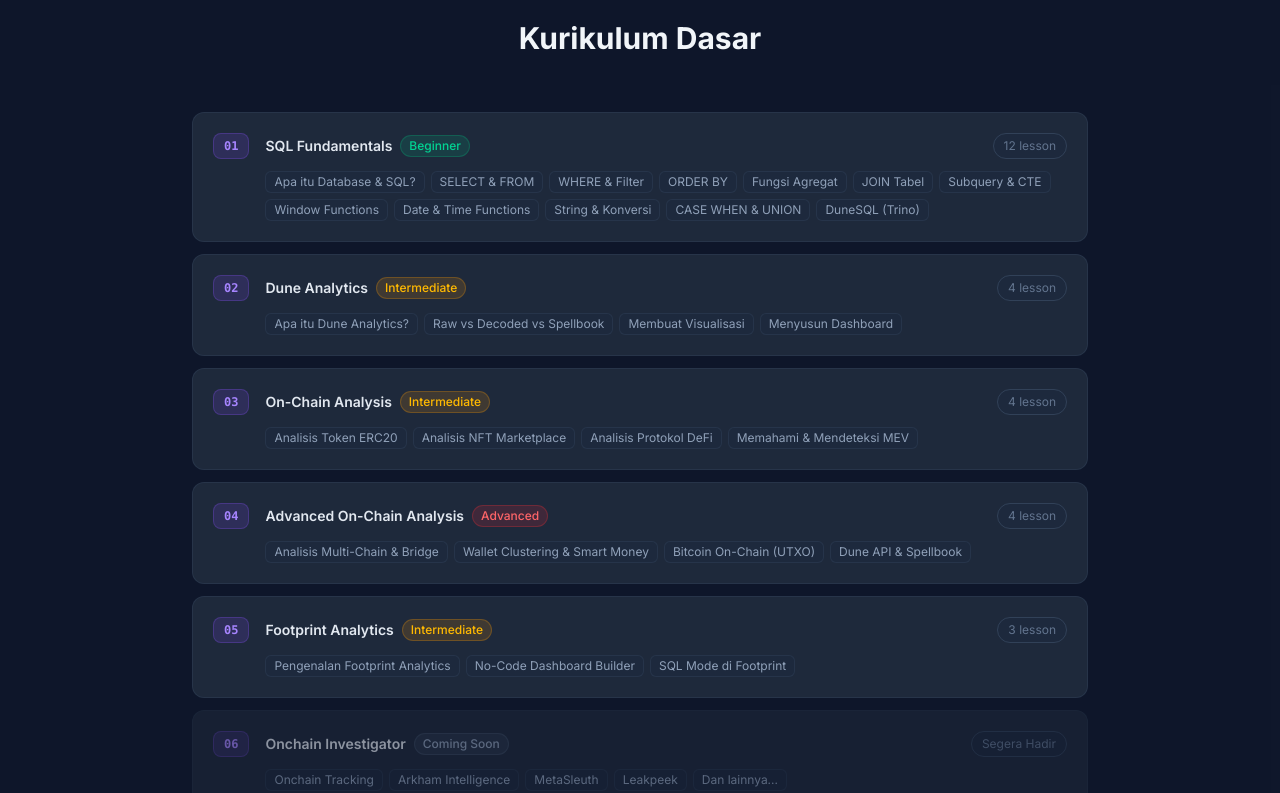
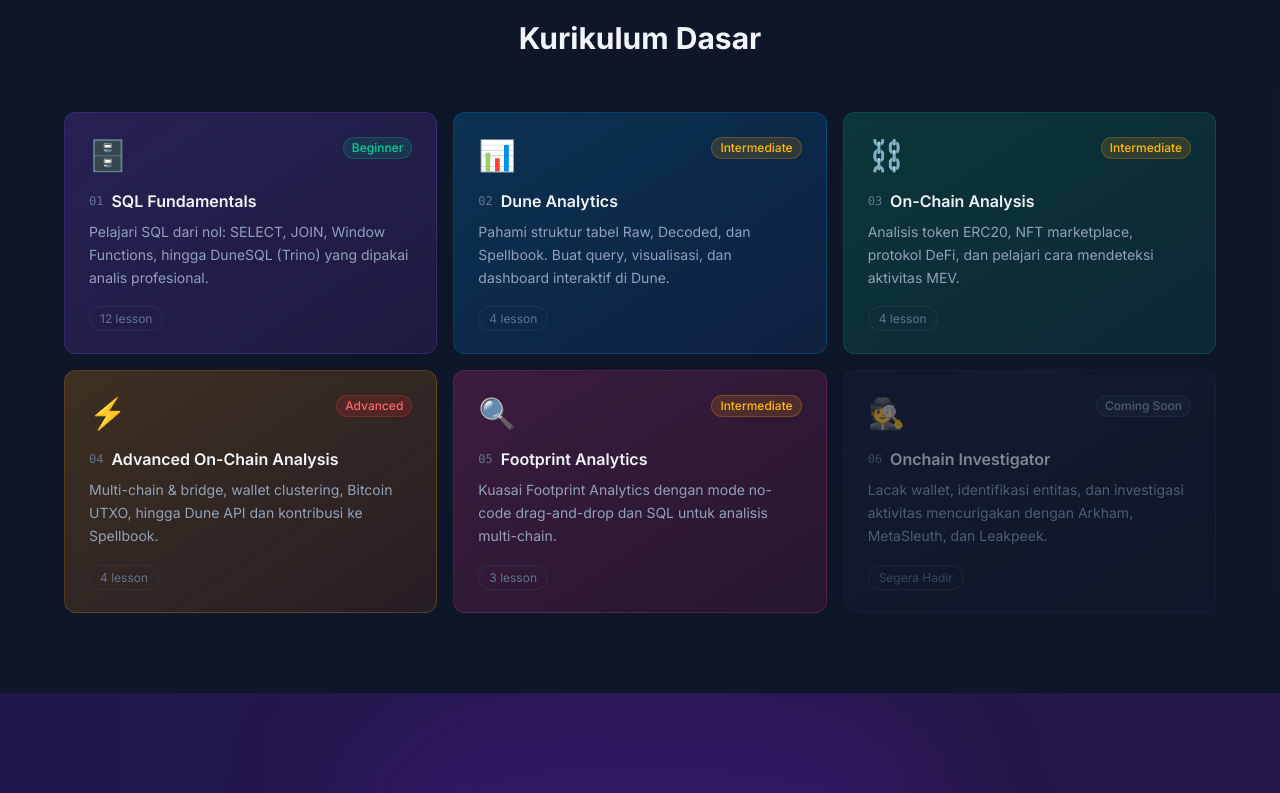
Before and after one commit to imheksa/onchaind62, a Next.js app: page / in a window 1280 px wide. Shown: the part 1440-2233 px from the top of the page. Built offline with nearby package versions, Linux system fonts and the light colour scheme.

Commit message:
feat: redesign curriculum section as feature-style grid cards
Co-Authored-By: Claude Sonnet 4.6 <noreply@anthropic.com>

```diff
--- a/app/page.tsx
+++ b/app/page.tsx
@@ -46,12 +46,42 @@ const features = [
 ];
 
 const curriculum = [
-  { num: "01", title: "SQL Fundamentals", level: "Beginner", lessons: 12, topics: ["Apa itu Database & SQL?", "SELECT & FROM", "WHERE & Filter", "ORDER BY", "Fungsi Agregat", "JOIN Tabel", "Subquery & CTE", "Window Functions", "Date & Time Functions", "String & Konversi", "CASE WHEN & UNION", "DuneSQL (Trino)"] },
-  { num: "02", title: "Dune Analytics", level: "Intermediate", lessons: 4, topics: ["Apa itu Dune Analytics?", "Raw vs Decoded vs Spellbook", "Membuat Visualisasi", "Menyusun Dashboard"] },
-  { num: "03", title: "On-Chain Analysis", level: "Intermediate", lessons: 4, topics: ["Analisis Token ERC20", "Analisis NFT Marketplace", "Analisis Protokol DeFi", "Memahami & Mendeteksi MEV"] },
-  { num: "04", title: "Advanced On-Chain Analysis", level: "Advanced", lessons: 4, topics: ["Analisis Multi-Chain & Bridge", "Wallet Clustering & Smart Money", "Bitcoin On-Chain (UTXO)", "Dune API & Spellbook"] },
-  { num: "05", title: "Footprint Analytics", level: "Intermediate", lessons: 3, topics: ["Pengenalan Footprint Analytics", "No-Code Dashboard Builder", "SQL Mode di Footprint"] },
-  { num: "06", title: "Onchain Investigator", level: "Coming Soon", lessons: 0, topics: ["Onchain Tracking", "Arkham Intelligence", "MetaSleuth", "Leakpeek", "Dan lainnya..."] },
+  {
+    num: "01", title: "SQL Fundamentals", level: "Beginner", lessons: 12,
+    icon: "🗄️",
+    desc: "Pelajari SQL dari nol: SELECT, JOIN, Window Functions, hingga DuneSQL (Trino) yang dipakai analis profesional.",
+    color: "from-violet-500/20 to-purple-500/10 border-violet-500/20",
+  },
+  {
+    num: "02", title: "Dune Analytics", level: "Intermediate", lessons: 4,
+    icon: "📊",
+    desc: "Pahami struktur tabel Raw, Decoded, dan Spellbook. Buat query, visualisasi, dan dashboard interaktif di Dune.",
+    color: "from-sky-500/20 to-blue-500/10 border-sky-500/20",
+  },
+  {
+    num: "03", title: "On-Chain Analysis", level: "Intermediate", lessons: 4,
+    icon: "⛓️",
+    desc: "Analisis token ERC20, NFT marketplace, protokol DeFi, dan pelajari cara mendeteksi aktivitas MEV.",
+    color: "from-emerald-500/20 to-teal-500/10 border-emerald-500/20",
+  },
+  {
+    num: "04", title: "Advanced On-Chain Analysis", level: "Advanced", lessons: 4,
+    icon: "⚡",
+    desc: "Multi-chain & bridge, wallet clustering, Bitcoin UTXO, hingga Dune API dan kontribusi ke Spellbook.",
+    color: "from-amber-500/20 to-orange-500/10 border-amber-500/20",
+  },
+  {
+    num: "05", title: "Footprint Analytics", level: "Intermediate", lessons: 3,
+    icon: "🔍",
+    desc: "Kuasai Footprint Analytics dengan mode no-code drag-and-drop dan SQL untuk analisis multi-chain.",
+    color: "from-pink-500/20 to-rose-500/10 border-pink-500/20",
+  },
+  {
+    num: "06", title: "Onchain Investigator", level: "Coming Soon", lessons: 0,
+    icon: "🕵️",
+    desc: "Lacak wallet, identifikasi entitas, dan investigasi aktivitas mencurigakan dengan Arkham, MetaSleuth, dan Leakpeek.",
+    color: "from-slate-500/10 to-slate-600/5 border-slate-600/20",
+  },
 ];
 
 const stats = [
@@ -167,39 +197,32 @@ export default function HomePage() {
 
       {/* Curriculum */}
       <section className="py-20 px-6 bg-slate-900/50">
-        <div className="max-w-4xl mx-auto">
+        <div className="max-w-6xl mx-auto">
           <div className="text-center mb-14">
             <h2 className="text-3xl font-bold text-slate-100 mb-4">Kurikulum Dasar</h2>
           </div>
-          <div className="space-y-3">
+          <div className="grid md:grid-cols-2 lg:grid-cols-3 gap-4">
             {curriculum.map((m) => (
               <div
                 key={m.num}
-                className={`bg-[#1e293b] border rounded-xl p-5 transition-colors ${m.level === "Coming Soon" ? "border-slate-700/30 opacity-60" : "border-slate-700/50 hover:border-violet-500/30"}`}
+                className={`bg-gradient-to-br ${m.color} border rounded-xl p-6 transition-transform ${m.level === "Coming Soon" ? "opacity-50" : "hover:scale-[1.02]"}`}
               >
-                <div className="flex items-start gap-4">
-                  <div className="bg-violet-500/15 text-violet-400 border border-violet-500/25 font-bold text-xs px-2.5 py-1 rounded-lg shrink-0 font-mono">
-                    {m.num}
-                  </div>
-                  <div className="flex-1">
-                    <div className="flex items-center justify-between flex-wrap gap-2 mb-3">
-                      <div className="flex items-center gap-2">
-                        <h3 className="font-semibold text-slate-200 text-sm">{m.title}</h3>
-                        <span className={`text-xs px-2 py-0.5 rounded-full border font-medium ${levelColor[m.level]}`}>{m.level}</span>
-                      </div>
-                      {m.level === "Coming Soon" ? (
-                        <span className="text-xs text-slate-500 bg-slate-800 border border-slate-700 px-2.5 py-1 rounded-full animate-pulse">Segera Hadir</span>
-                      ) : (
-                        <span className="text-xs text-slate-500 bg-slate-800 border border-slate-700 px-2.5 py-1 rounded-full">{m.lessons} lesson</span>
-                      )}
-                    </div>
-                    <div className="flex flex-wrap gap-1.5">
-                      {m.topics.map((t) => (
-                        <span key={t} className="text-xs bg-slate-800 text-slate-400 border border-slate-700/50 px-2 py-0.5 rounded-md">{t}</span>
-                      ))}
-                    </div>
+                <div className="flex items-start justify-between mb-4">
+                  <span className="text-3xl">{m.icon}</span>
+                  <div className="flex items-center gap-2">
+                    <span className={`text-xs px-2 py-0.5 rounded-full border font-medium ${levelColor[m.level]}`}>{m.level}</span>
                   </div>
                 </div>
+                <div className="flex items-center gap-2 mb-2">
+                  <span className="text-xs font-mono text-slate-500">{m.num}</span>
+                  <h3 className="font-semibold text-slate-100 text-base">{m.title}</h3>
+                </div>
+                <p className="text-slate-400 text-sm leading-relaxed mb-4">{m.desc}</p>
+                {m.level === "Coming Soon" ? (
+                  <span className="text-xs text-slate-500 border border-slate-600/50 px-2.5 py-1 rounded-full animate-pulse">Segera Hadir</span>
+                ) : (
+                  <span className="text-xs text-slate-500 border border-slate-700/50 px-2.5 py-1 rounded-full">{m.lessons} lesson</span>
+                )}
               </div>
             ))}
           </div>
```
